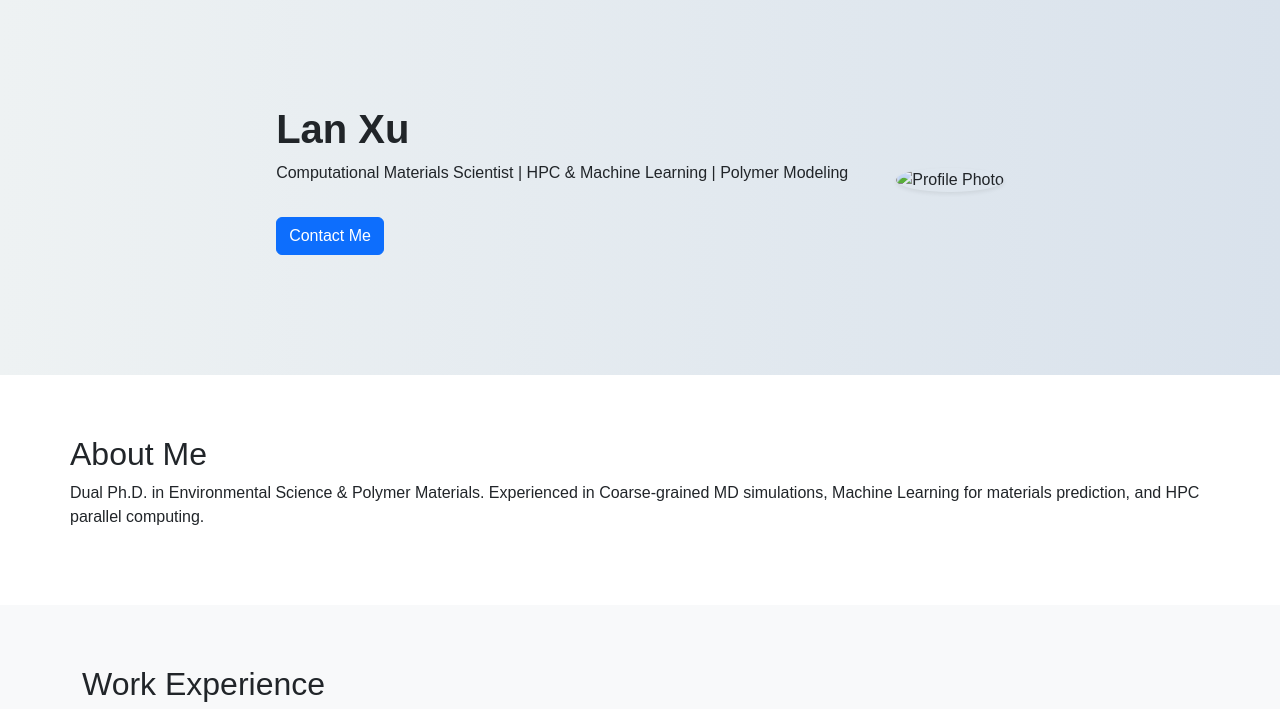
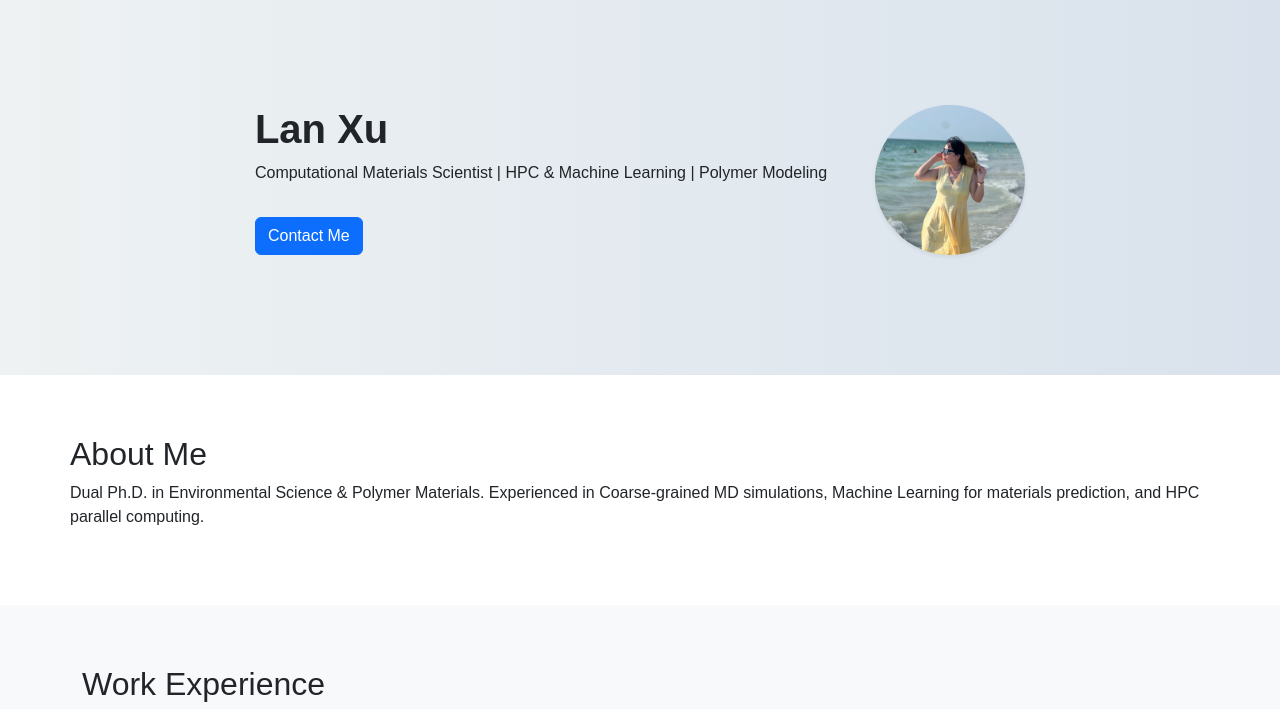
Before and after one commit to Lan-Tech-ISU/lan-tech-isu.github.io, a plain HTML site: page index.html in a window 1280 px wide. Shown: the part 85-794 px from the top of the page. Drawn offline with nearby package versions, Linux system fonts and the light colour scheme.

Commit message:
Update index.html

```diff
--- a/index.html
+++ b/index.html
@@ -61,7 +61,7 @@
 
   <!-- 右侧个人照片 -->
   <div class="mt-4 mt-md-0">
-    <img src="img/03.jpeg" alt="Profile Photo"
+    <img src="img/03.jpg" alt="Profile Photo"
          class="rounded-circle shadow-sm"
          style="width:150px; height:150px; object-fit:cover;">
   </div>
```
